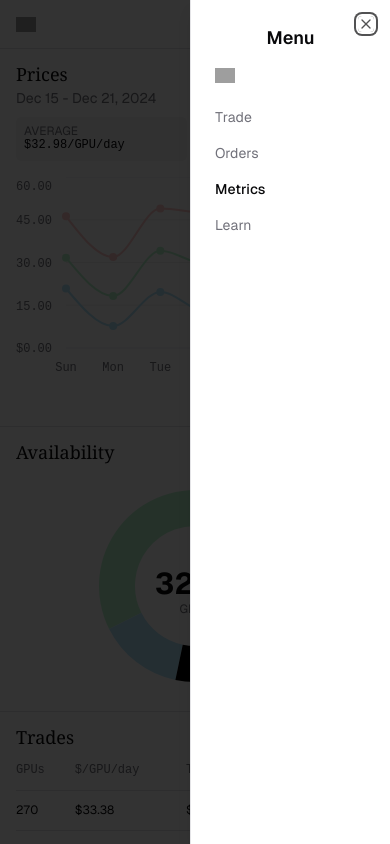
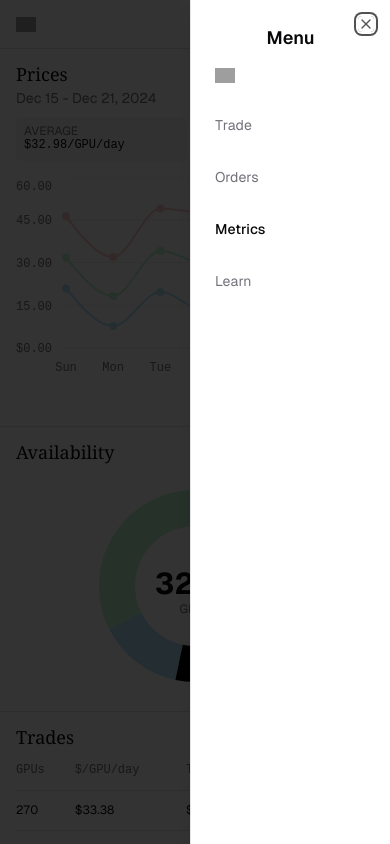
Before and after one commit to darzyx/gpu-auction-house, a Next.js app: page /metrics in a window 390 px wide. Both pictures are taken after a click on the button 366 px from the left and 24 px from the top of the page. Shown: the top 844 px of the page. Built offline with nearby package versions, Linux system fonts and the light colour scheme; grey boxes are pictures that could not be loaded.

Commit message:
Improve padding for mobile sheet nav items

```diff
--- a/src/components/navigation.tsx
+++ b/src/components/navigation.tsx
@@ -83,7 +83,7 @@ const MobileNavigation = ({ pathname }: { pathname: string }) => {
                                 <Link
                                     href={item.href}
                                     className={cn(
-                                        "py-2 text-sm",
+                                        "py-4 text-sm",
                                         pathname === item.href
                                             ? "font-medium"
                                             : "text-muted-foreground"
```
